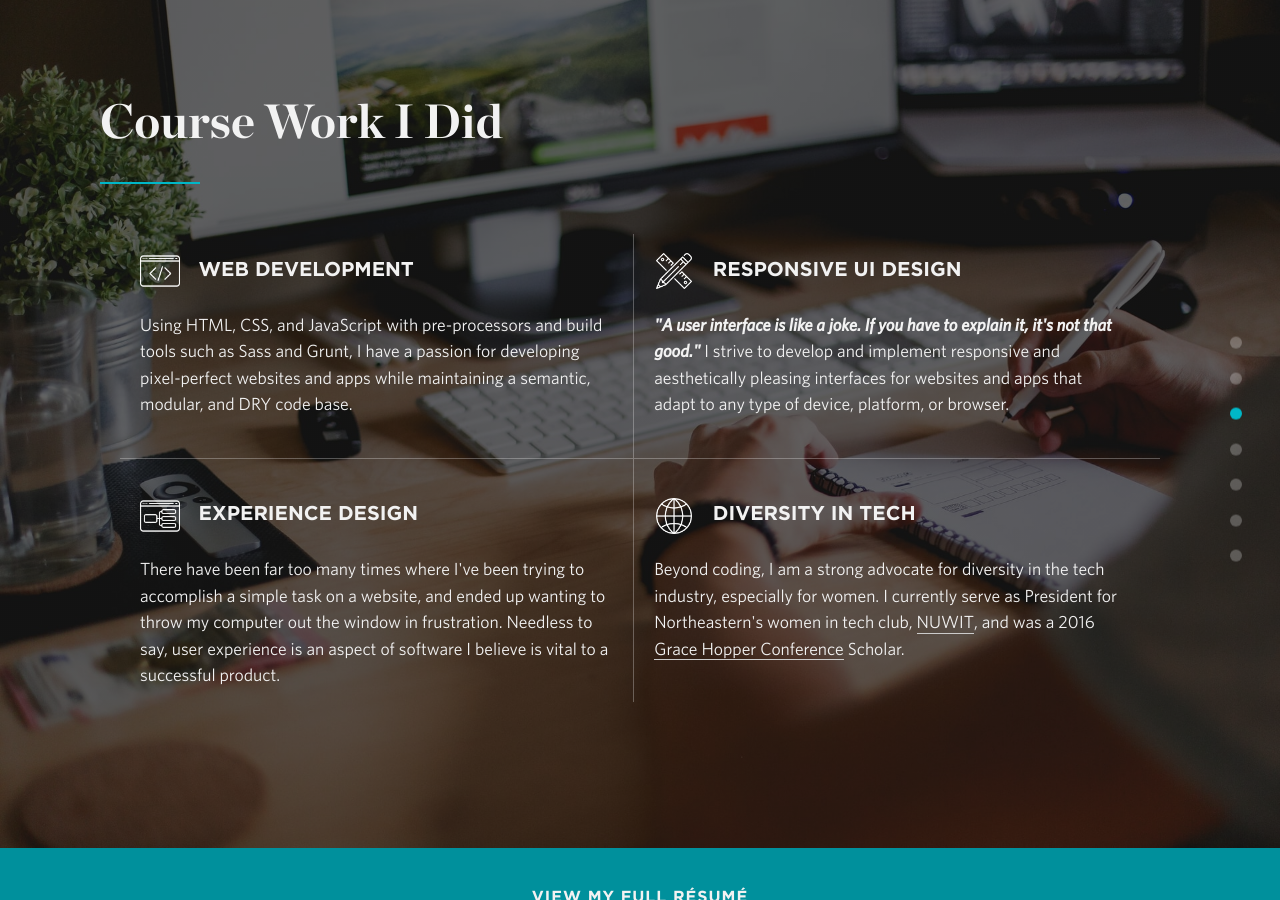
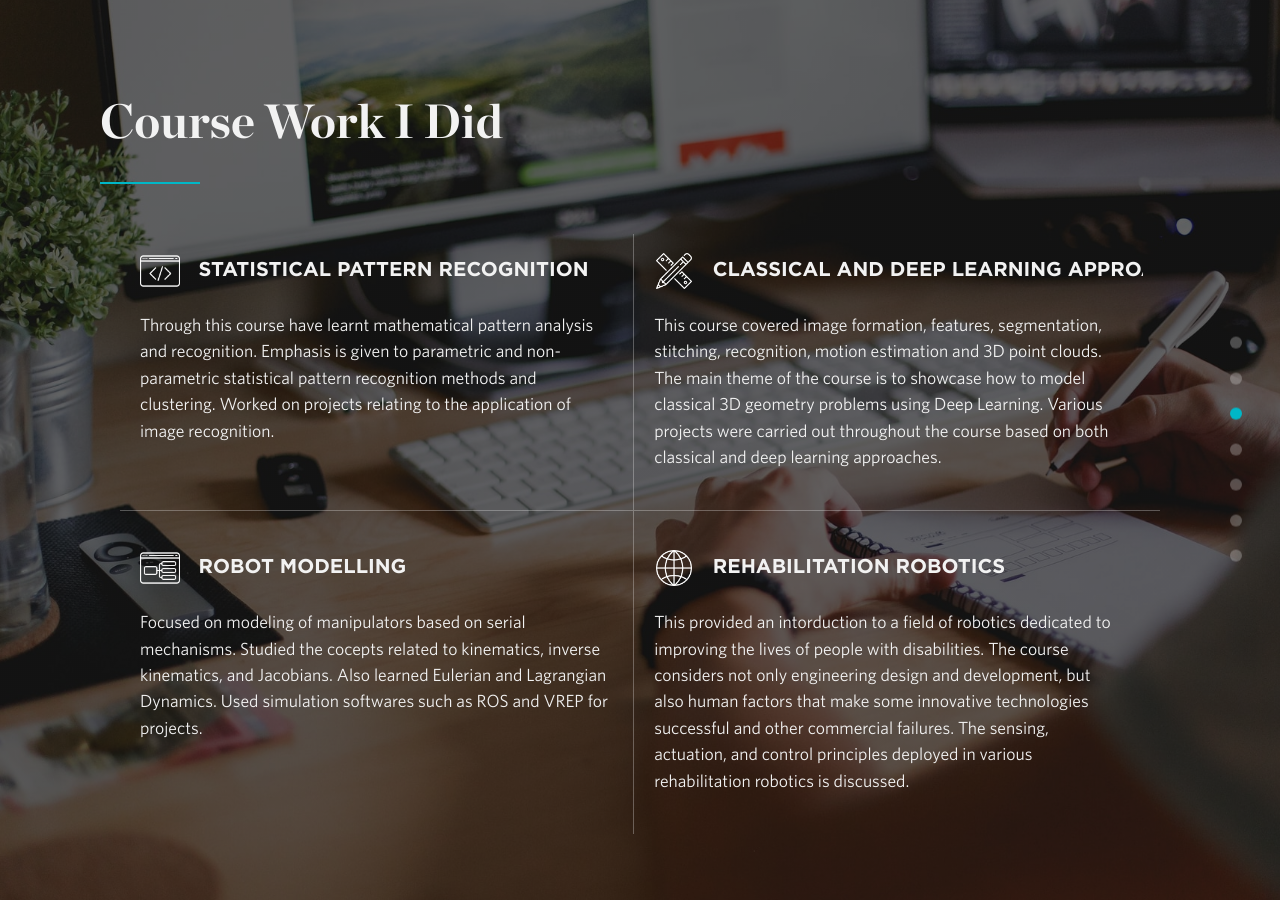
Before and after one commit to sgteja/trailsite.github.io, a Jekyll site: the page built from index.html, in a window 1280 px wide and 900 px high, scrolled down 3638 px. Built offline with Jekyll 4.4.1, drawn with Linux system fonts in a browser that asks for light colours; nearby versions of some CDN libraries.

Commit message:
Edited course-work

```diff
--- a/_data/services.yml
+++ b/_data/services.yml
@@ -1,19 +1,19 @@
 - row: row1
   services:
-    - heading: Web Development
+    - heading: Statistical Pattern Recognition
       sprite: webdev
-      text: Using HTML, CSS, and JavaScript with pre-processors and build tools such as Sass and Grunt, I have a passion for developing pixel-perfect websites and apps while maintaining a semantic, modular, and DRY code base.
+      text: Through this course have learnt mathematical pattern analysis and recognition. Emphasis is given to parametric and non-parametric statistical pattern recognition methods and clustering. Worked on projects relating to the application of image recognition.
 
-    - heading: Responsive UI Design
+    - heading: Classical and Deep Learning Approaches for Computer Vision
       sprite: ui
-      text: <strong><em>"A user interface is like a joke. If you have to explain it, it's not that good."</em></strong> I strive to develop and implement responsive and aesthetically pleasing interfaces for websites and apps that adapt to any type of device, platform, or browser.
+      text: This course covered image formation, features, segmentation, stitching, recognition, motion estimation and 3D point clouds. The main theme of the course is to showcase how to model classical 3D geometry problems using Deep Learning. Various projects were carried out throughout the course based on both classical and deep learning approaches.
 
 - row: row2
   services:
-    - heading: Experience Design
+    - heading: Robot Modelling
       sprite: xd
-      text: There have been far too many times where I've been trying to accomplish a simple task on a website, and ended up wanting to throw my computer out the window in frustration. Needless to say, user experience is an aspect of software I believe is vital to a successful product.
+      text: Focused on modeling of manipulators based on serial mechanisms. Studied the cocepts related to kinematics, inverse kinematics, and Jacobians. Also learned Eulerian and Lagrangian Dynamics. Used simulation softwares such as ROS and VREP for projects.
 
-    - heading: Diversity in Tech
+    - heading: Rehabilitation Robotics
       sprite: wit
-      text: Beyond coding, I am a strong advocate for diversity in the tech industry, especially for women. I currently serve as President for Northeastern's women in tech club, <a href="http://nuwit.ccs.neu.edu/" target="_blank">NUWIT</a>, and was a 2016 <a href="http://ghc.anitaborg.org/" target="_blank">Grace Hopper Conference</a> Scholar.
+      text: This provided an intorduction to a field of robotics dedicated to improving the lives of people with disabilities. The course considers not only engineering design and development, but also human factors that make some innovative technologies successful and other commercial failures. The sensing, actuation, and control principles deployed in various rehabilitation robotics is discussed.
```
